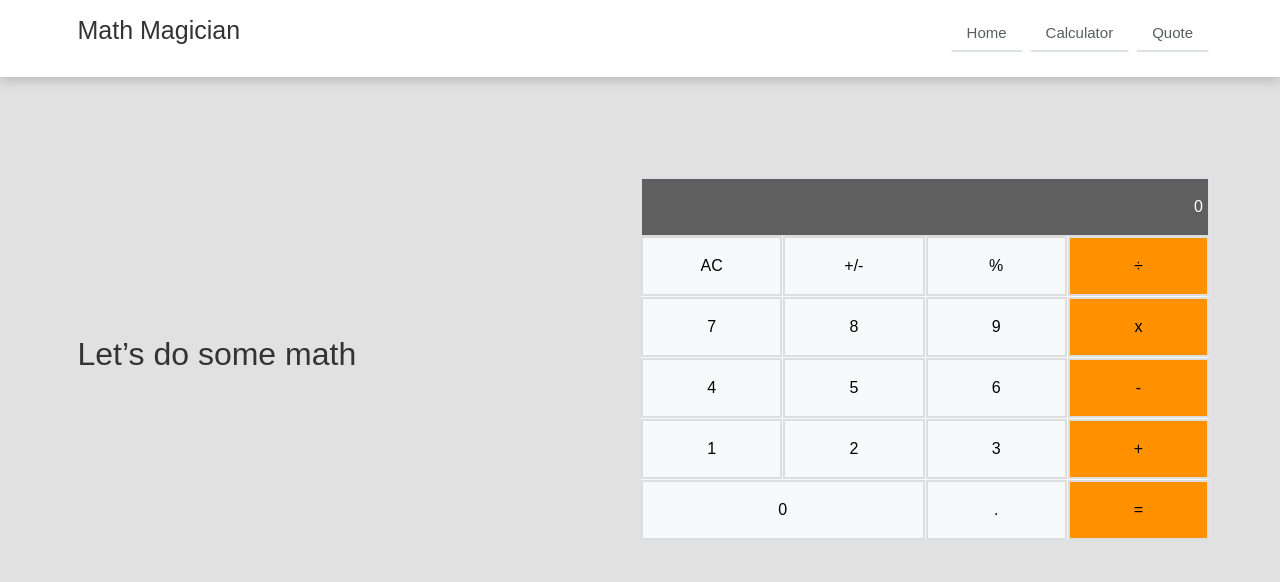
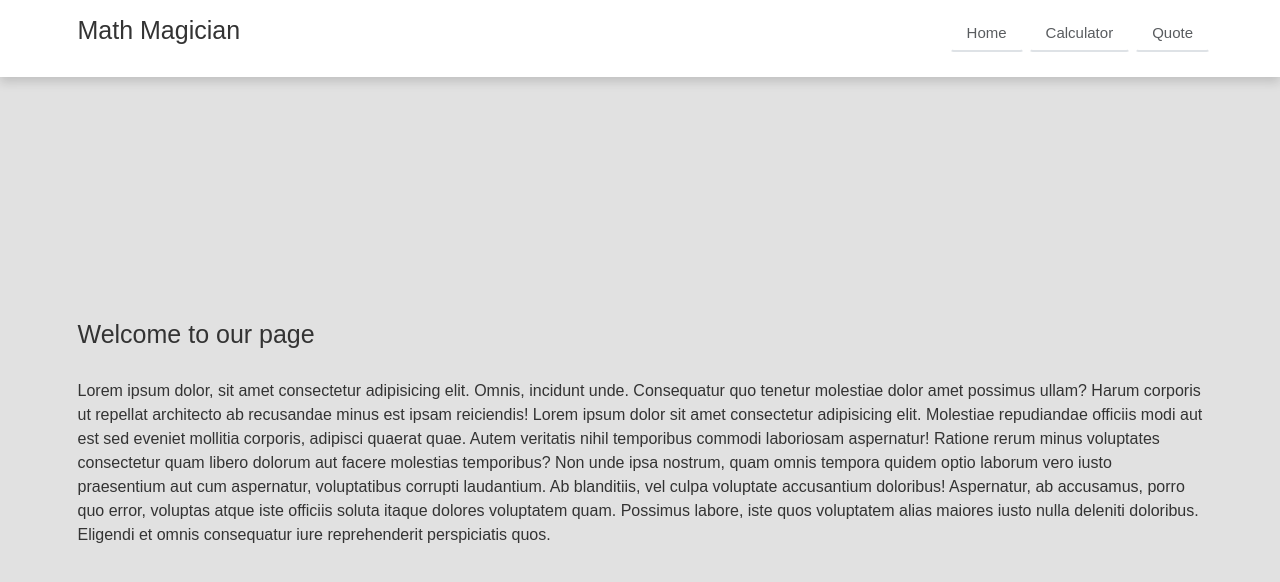
Before and after one commit to Gh-Reza/math-magicians, a React (Create React App) app: page / in a window 1280 px wide. Shown: the top 582 px of the page. Built offline with nearby package versions, Linux system fonts and the light colour scheme.

Commit message:
Add home page

```diff
--- a/src/App.js
+++ b/src/App.js
@@ -2,14 +2,16 @@ import { Route, Routes } from 'react-router-dom';
 import Calculator from './components/Calculator';
 import Quote from './components/Quote';
 import Header from './components/Header';
+import Home from './components/Home';
 
 function App() {
   return (
     <>
-      <div className="App">
+      <div className="App d-flex flex-column min-vh-100">
         <Header />
         <Routes>
-          <Route path="/" element={<Calculator className="calc" />} />
+          <Route path="/" element={<Home />} />
+          <Route path="/calculator" element={<Calculator className="calc" />} />
           <Route path="/quote" element={<Quote className="quote" />} />
         </Routes>
       </div>
--- a/src/components/Home.jsx
+++ b/src/components/Home.jsx
@@ -0,0 +1,23 @@
+const Home = () => (
+  <div className="container flex-grow-1 d-flex flex-column justify-content-center">
+    <h2 className="h1 mb-5">Welcome to our page</h2>
+    <p>
+      Lorem ipsum dolor, sit amet consectetur adipisicing elit. Omnis, incidunt
+      unde. Consequatur quo tenetur molestiae dolor amet possimus ullam? Harum
+      corporis ut repellat architecto ab recusandae minus est ipsam reiciendis!
+      Lorem ipsum dolor sit amet consectetur adipisicing elit. Molestiae
+      repudiandae officiis modi aut est sed eveniet mollitia corporis, adipisci
+      quaerat quae. Autem veritatis nihil temporibus commodi laboriosam
+      aspernatur! Ratione rerum minus voluptates consectetur quam libero dolorum
+      aut facere molestias temporibus? Non unde ipsa nostrum, quam omnis tempora
+      quidem optio laborum vero iusto praesentium aut cum aspernatur,
+      voluptatibus corrupti laudantium. Ab blanditiis, vel culpa voluptate
+      accusantium doloribus! Aspernatur, ab accusamus, porro quo error, voluptas
+      atque iste officiis soluta itaque dolores voluptatem quam. Possimus
+      labore, iste quos voluptatem alias maiores iusto nulla deleniti doloribus.
+      Eligendi et omnis consequatur iure reprehenderit perspiciatis quos.
+    </p>
+  </div>
+);
+
+export default Home;
```
